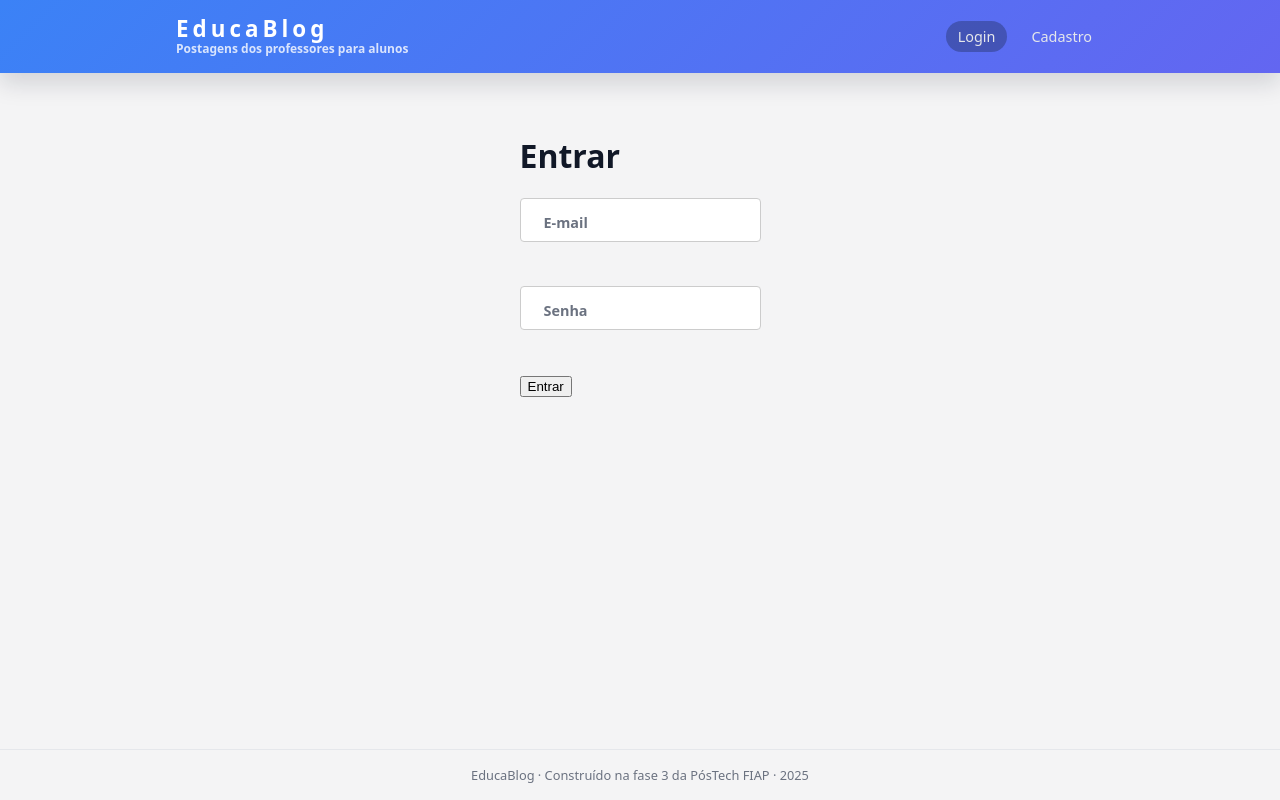
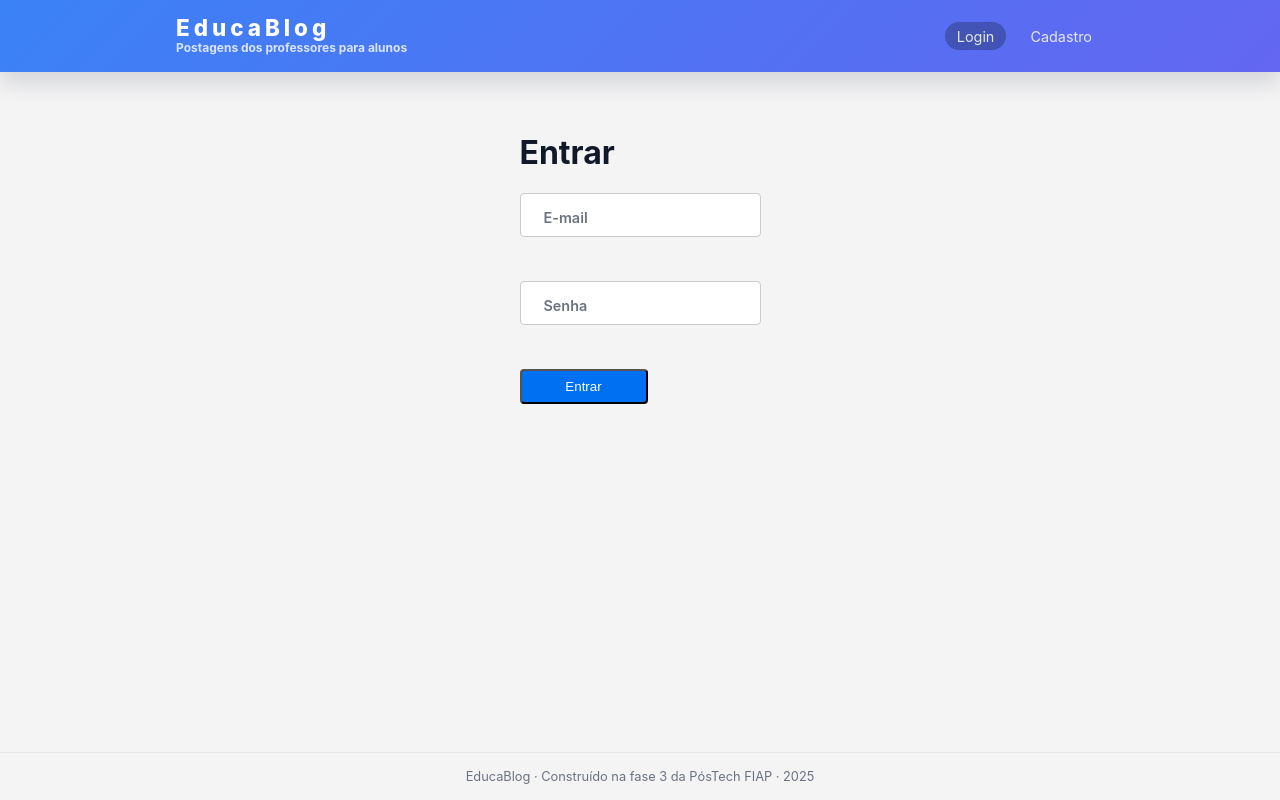
Before and after one commit to DevCarlosAugusto/PosTechFIAPSegundaEtapaFrontEnd, a Next.js app: page /login in a window 1280 px wide. Built offline with nearby package versions, Linux system fonts and the light colour scheme.

Commit message:
FEATURE: created new Button Component, separate yup validation for login page, added new global styles

```diff
--- /dev/null
+++ b/src/components/forms/Button/styles.js
@@ -0,0 +1,31 @@
+import styled from 'styled-components';
+
+export const ButtonBox = styled.button`
+  background-color: #0070f3;
+  border-radius: .25rem;
+  cursor: pointer;
+  color: var(--white);
+  font-weight: 400;
+  min-width: 8rem;
+  padding: .5rem .75rem;
+
+  &:hover:not(:disabled) {
+    background-color: #005bc1;
+    box-shadow: 0 0 .5rem rgba(119, 119, 119, 0.15);
+  }
+
+  &:active:not(:disabled) {
+    transform: scale(.98);
+  }
+
+  &:disabled {
+    background-color: var(--text-muted);
+    cursor: not-allowed;
+    opacity: .75;
+  }
+
+  &.button--loading {
+    cursor: wait;
+    opacity: .5;
+  }
+`;
--- a/src/components/forms/InputGroup/styles.js
+++ b/src/components/forms/InputGroup/styles.js
@@ -1,5 +1,4 @@
 import styled from 'styled-components';
-
 
 export const InputGroupBlock__container = styled.div`
   padding-bottom: 1.25rem;
@@ -20,7 +19,7 @@ export const Input__label = styled.label`
 
   &.Input__label--active {
     left: .5rem;
-    top: -.5rem;
+    top: -.25rem;
   }
 `;
 
@@ -39,10 +38,11 @@ export const Input__element = styled.input`
     outline: none;
   }
 
+  &:-webkit-autofill,
   &:focus-within {
     & + ${Input__label}:not(.Input__label--active) {
       left: .5rem;
-      top: -.5rem;
+      top: -.25rem;
     }
   }
 
--- a/src/pages/login/index.js
+++ b/src/pages/login/index.js
@@ -1,24 +1,20 @@
 import { Formik, Form } from 'formik';
-import * as Yup from 'yup';
 
 import FormikInputGroup from '../../components/forms/InputGroup/index.js';
+import { ButtonBox } from '../../components/forms/Button/styles.js';
+import { LoginSchema } from '../../utils/validations/login.js';
 import { useAuth } from '../../contexts/AuthContext';
-
-const LoginSchema = Yup.object().shape({
-  email: Yup.string().email('E-mail inválido').required('Obrigatório'),
-  password: Yup.string().min(6, 'Senha muito curta').required('Obrigatório')
-});
 
 export default function LoginPage() {
   const { login } = useAuth();
+  let form = { email: '', password: '' };
 
   return (
     <div style={{ padding: '2rem' }}>
       <h1>Entrar</h1>
-      <Formik
-        initialValues={{ email: '', password: '' }}
-        validationSchema={LoginSchema}
-        onSubmit={(values) => login(values.email)}>
+      <Formik initialValues={form}
+              validationSchema={LoginSchema}
+              onSubmit={(values) => login(values.email)}>
         <Form autoComplete="off">
           <FormikInputGroup label="E-mail"
                             name="email"
@@ -27,7 +23,7 @@ export default function LoginPage() {
                             name="password"
                             type="password" />
 
-          <button type="submit">Entrar</button>
+          <ButtonBox label="Entrar" type="submit">Entrar</ButtonBox>
         </Form>
       </Formik>
     </div>
--- a/src/styles/GlobalStyle.js
+++ b/src/styles/GlobalStyle.js
@@ -25,10 +25,10 @@ const GlobalStyle = createGlobalStyle`
   }
 
   body {
-    margin: 0;
-    font-family: system-ui, -apple-system, BlinkMacSystemFont, "Segoe UI", sans-serif;
     background: var(--bg-body);
     color: var(--text-main);
+    font-family: -apple-system, BlinkMacSystemFont, "Segoe UI", Roboto, Oxygen-Sans, Ubuntu, Cantarell, "Helvetica Neue", sans-serif;
+    margin: 0;
   }
 
   a {
@@ -47,18 +47,22 @@ const GlobalStyle = createGlobalStyle`
     flex-direction: column;
     gap: 0.35rem;
   }
-  input:-webkit-autofill,
-  input:-webkit-autofill:hover,
-  input:-webkit-autofill:focus,
-  input:-webkit-autofill:active {
+
+  //input:-webkit-autofill,
+  //input:-webkit-autofill:hover,
+  //input:-webkit-autofill:not(:active),
+  //input:-webkit-autofill:not(:focus-within),
+  //input:-webkit-autofill:not(:placeholder-shown),
+  input:-webkit-autofill:invalid:not(:focus),
+  input:-webkit-autofill:valid:not(:focus) {
     ///* Use a large inset box-shadow to cover the entire input field with a solid color */
     //-webkit-box-shadow: 0 0 0 1000px rgba(255, 255, 255, 0) inset !important;
-    //
+
     ///* Ensure the text color remains visible */
     //-webkit-text-fill-color: rgba(255, 255, 255, 0) !important;
-    //
+
     ///* Optional: Add a transition delay to prevent the default color from briefly showing */
-    //transition: background-color 5000s ease-in-out 0s;
+    transition: background-color 5000s ease-in-out 0s;
   }
 `;
 
--- /dev/null
+++ b/src/utils/validations/login.js
@@ -0,0 +1,6 @@
+import * as Yup from 'yup';
+
+export const LoginSchema = Yup.object().shape({
+  email: Yup.string().email('E-mail inválido').required('Obrigatório'),
+  password: Yup.string().min(6, 'Senha muito curta').required('Obrigatório')
+});
```
Also changed, not shown: src/components/forms/Button/index.js (added, +22 -0 lines).
